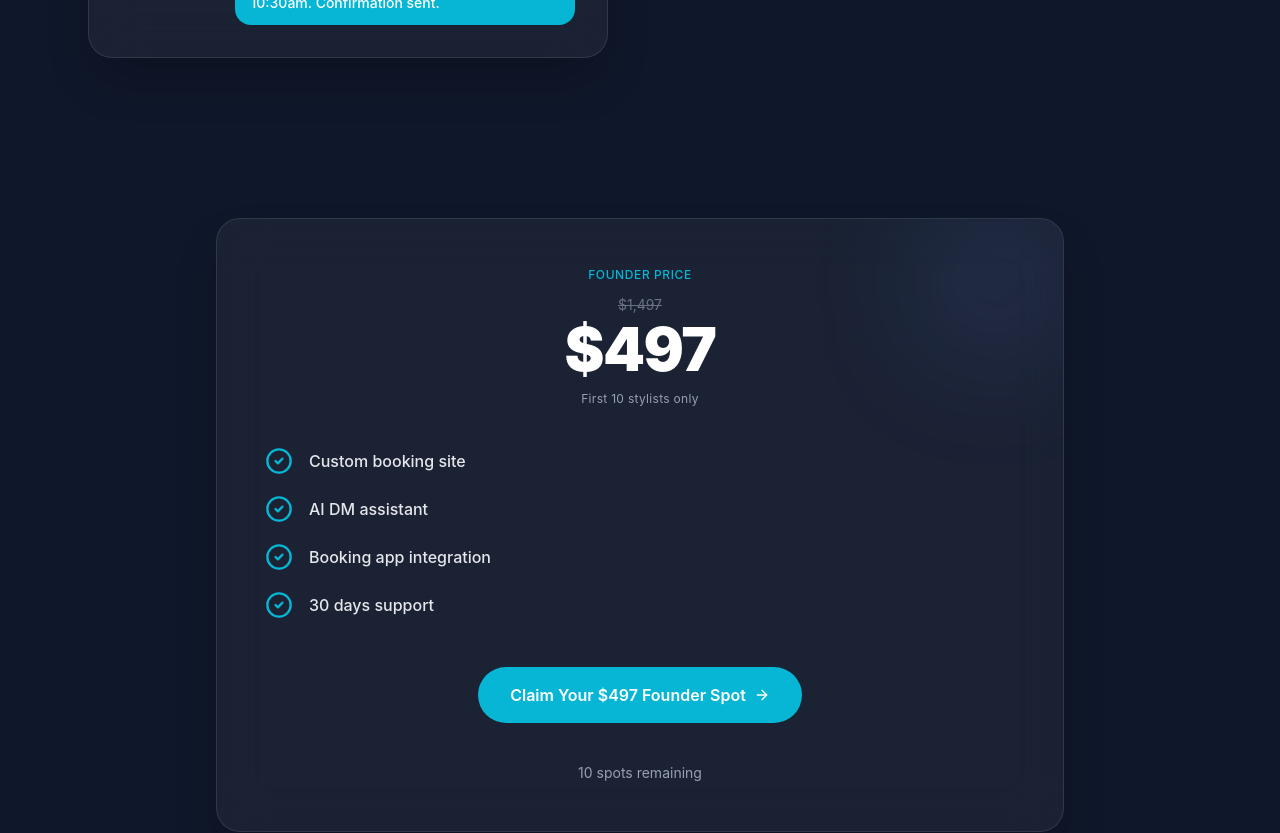
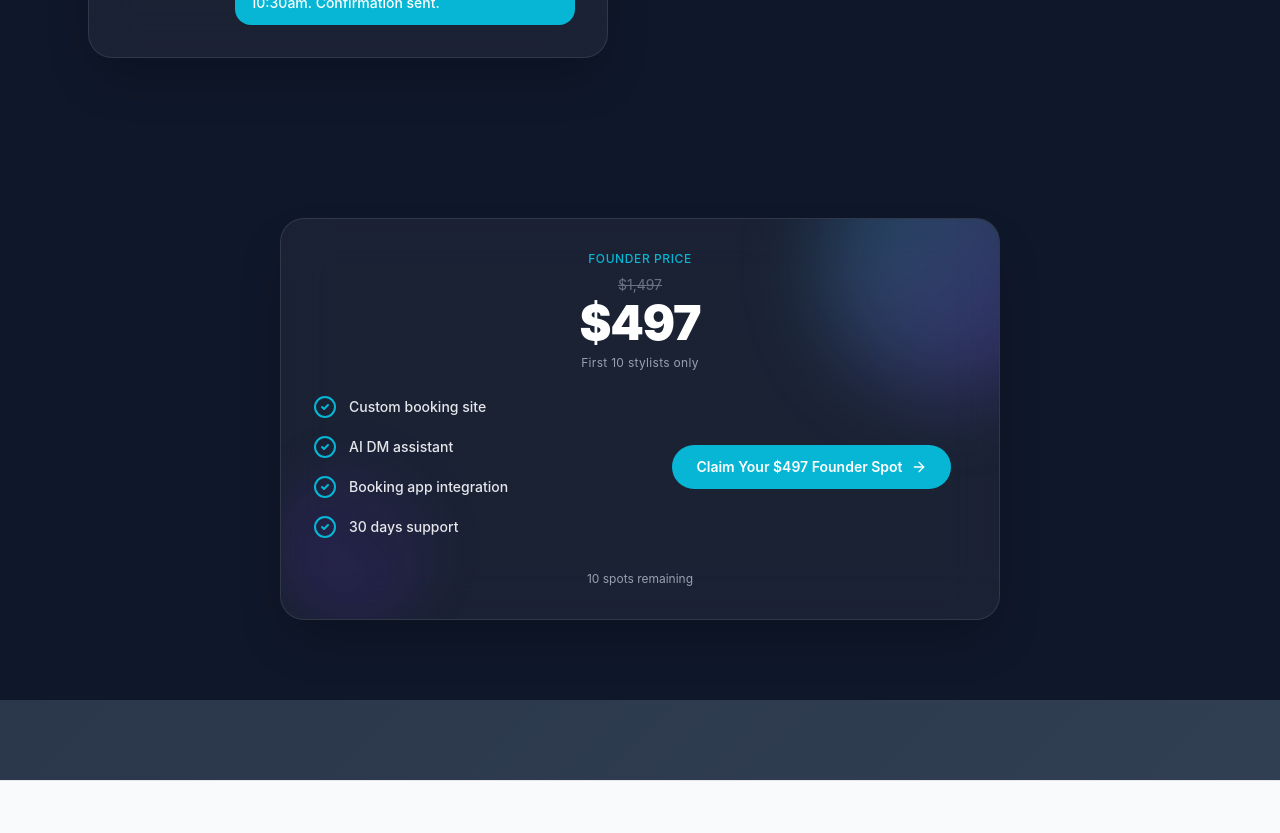
Before and after one commit to LataunaeB/Intelllx-site, a Next.js app: page /stylists in a window 1280 px wide. Shown: the part 1900-2733 px from the top of the page. Built offline with nearby package versions, Linux system fonts and the light colour scheme.

Commit message:
Fix founder card: reduce spacing/padding, make card smaller, add visible gradient accents, ensure true side-by-side layout

```diff
--- a/src/app/stylists/page.tsx
+++ b/src/app/stylists/page.tsx
@@ -134,18 +134,19 @@ export default function StylistsPage() {
       </section>
 
       {/* 4) THE OFFER - Close With Urgency */}
-      <section className="relative max-w-4xl mx-auto px-6 py-16 md:py-20">
-        <div className="relative bg-white/5 backdrop-blur-xl border border-white/10 rounded-3xl p-8 md:p-12 shadow-2xl overflow-hidden">
-          {/* Subtle gradient accent */}
-          <div className="absolute top-0 right-0 w-32 h-32 bg-gradient-to-br from-[#06B6D4]/20 to-[#6D28D9]/20 rounded-full blur-3xl" />
+      <section className="relative max-w-3xl mx-auto px-6 py-16 md:py-20">
+        <div className="relative bg-gradient-to-br from-white/5 via-white/5 to-white/5 backdrop-blur-xl border border-white/10 rounded-3xl p-6 md:p-8 shadow-2xl overflow-hidden">
+          {/* Visible gradient accent - luxury feel */}
+          <div className="absolute -top-20 -right-20 w-64 h-64 bg-gradient-to-br from-[#06B6D4]/30 to-[#6D28D9]/30 rounded-full blur-2xl" />
+          <div className="absolute bottom-0 left-0 w-40 h-40 bg-gradient-to-tr from-[#6D28D9]/20 to-transparent rounded-full blur-xl" />
 
-          <div className="relative text-center space-y-8 md:space-y-10">
+          <div className="relative space-y-6">
             {/* Urgency header */}
-            <div className="space-y-3">
+            <div className="text-center space-y-2">
               <p className="text-xs font-medium text-[#06B6D4] uppercase tracking-wider">Founder Price</p>
               <div className="space-y-1">
                 <p className="text-sm text-gray-500 line-through">$1,497</p>
-                <h2 className="text-5xl md:text-6xl font-black tracking-tight">
+                <h2 className="text-4xl md:text-5xl font-black tracking-tight">
                   $497
                 </h2>
               </div>
@@ -155,24 +156,24 @@ export default function StylistsPage() {
             </div>
 
             {/* Features + CTA Side by Side */}
-            <div className="grid md:grid-cols-[1.2fr,0.8fr] gap-8 md:gap-12 items-center max-w-3xl mx-auto">
+            <div className="grid md:grid-cols-2 gap-6 md:gap-8 items-center">
               {/* 4 Features - Left */}
-              <div className="flex flex-col gap-5">
-                <div className="flex items-center gap-4">
-                  <CheckCircle2 className="h-7 w-7 text-[#06B6D4] flex-shrink-0" />
-                  <p className="text-base font-medium text-gray-200 text-left">Custom booking site</p>
+              <div className="flex flex-col gap-4">
+                <div className="flex items-center gap-3">
+                  <CheckCircle2 className="h-6 w-6 text-[#06B6D4] flex-shrink-0" />
+                  <p className="text-sm font-medium text-gray-200">Custom booking site</p>
                 </div>
-                <div className="flex items-center gap-4">
-                  <CheckCircle2 className="h-7 w-7 text-[#06B6D4] flex-shrink-0" />
-                  <p className="text-base font-medium text-gray-200 text-left">AI DM assistant</p>
+                <div className="flex items-center gap-3">
+                  <CheckCircle2 className="h-6 w-6 text-[#06B6D4] flex-shrink-0" />
+                  <p className="text-sm font-medium text-gray-200">AI DM assistant</p>
                 </div>
-                <div className="flex items-center gap-4">
-                  <CheckCircle2 className="h-7 w-7 text-[#06B6D4] flex-shrink-0" />
-                  <p className="text-base font-medium text-gray-200 text-left">Booking app integration</p>
+                <div className="flex items-center gap-3">
+                  <CheckCircle2 className="h-6 w-6 text-[#06B6D4] flex-shrink-0" />
+                  <p className="text-sm font-medium text-gray-200">Booking app integration</p>
                 </div>
-                <div className="flex items-center gap-4">
-                  <CheckCircle2 className="h-7 w-7 text-[#06B6D4] flex-shrink-0" />
-                  <p className="text-base font-medium text-gray-200 text-left">30 days support</p>
+                <div className="flex items-center gap-3">
+                  <CheckCircle2 className="h-6 w-6 text-[#06B6D4] flex-shrink-0" />
+                  <p className="text-sm font-medium text-gray-200">30 days support</p>
                 </div>
               </div>
 
@@ -180,7 +181,7 @@ export default function StylistsPage() {
               <div className="flex flex-col items-center justify-center">
                 <Link
                   href="/contact"
-                  className="inline-flex items-center gap-2 bg-[#06B6D4] hover:bg-[#06B6D4]/90 text-[#0F172A] font-semibold px-8 py-4 rounded-full text-base transition-all duration-300 hover:scale-[1.02] hover:shadow-2xl hover:shadow-[#06B6D4]/30"
+                  className="inline-flex items-center gap-2 bg-[#06B6D4] hover:bg-[#06B6D4]/90 text-[#0F172A] font-semibold px-6 py-3 rounded-full text-sm transition-all duration-300 hover:scale-[1.02] hover:shadow-xl hover:shadow-[#06B6D4]/40 w-full md:w-auto justify-center"
                 >
                   Claim Your $497 Founder Spot
                   <ArrowRight className="w-4 h-4" />
@@ -189,7 +190,7 @@ export default function StylistsPage() {
             </div>
 
             {/* Urgency text - Underneath */}
-            <p className="text-sm text-gray-400">
+            <p className="text-center text-xs text-gray-400 pt-2">
               10 spots remaining
             </p>
           </div>
```
